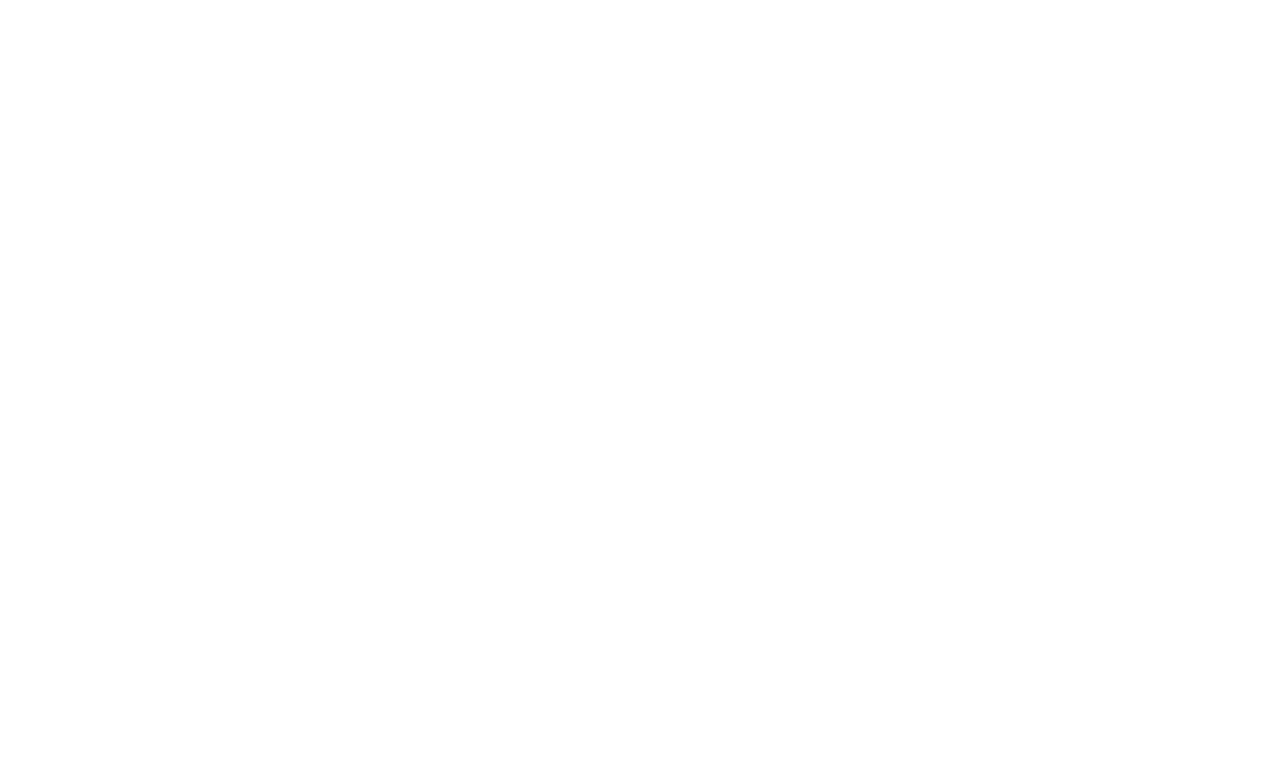
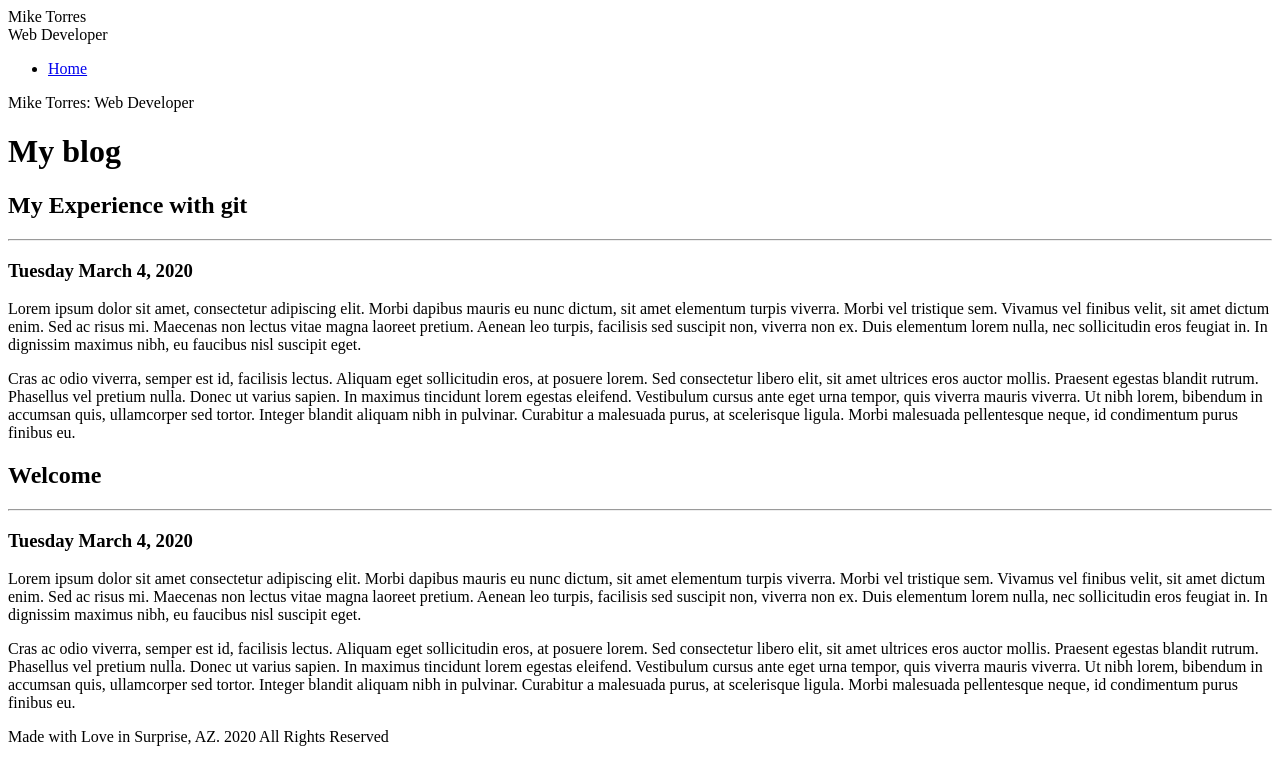
Before and after one commit to apolloproductionsdj/personal-blog2020, a plain HTML site: page index.html in a window 1280 px wide. Drawn offline with Linux system fonts and the light colour scheme.

Commit message:
created html for page

```diff
--- a/index.html
+++ b/index.html
@@ -7,6 +7,72 @@
   <title>INsert Name - Web Developer</title>
 </head>
 <body>
+  <div class="parent">
+    <div class="wrapper">
+      <nav>
+        <div class="inner-wrap">
+        <div class="site-header">Mike Torres</div>
+        <div class="site-subheader">Web Developer</div>
+        <ul class="site-navigation">
+          <li><a href="index.html">Home</a></li>
+        </ul>
+      </div>
+    </nav>
+    <main>
+      <div class="menu">
+        <div class="menu-icon" id="sidebarCollapse">
+          <span class="mobile-header">Mike Torres: Web Developer</span>
+        </div>
+      </div>
 
+      <h1>My blog</h1>
+      <article>
+        <h2>My Experience with git</h2>
+        <hr />
+        <h3>Tuesday March 4, 2020</h3>
+         <p>
+           Lorem ipsum dolor sit amet, consectetur adipiscing elit. Morbi dapibus mauris eu nunc
+           dictum, sit amet elementum turpis viverra. Morbi vel tristique sem. Vivamus vel finibus velit, sit amet
+           dictum enim. Sed ac risus mi. Maecenas non lectus vitae magna laoreet pretium. Aenean leo turpis, facilisis
+           sed suscipit non, viverra non ex. Duis elementum lorem nulla, nec sollicitudin eros feugiat in. In
+           dignissim maximus nibh, eu faucibus nisl suscipit eget.
+         </p>
+         <p>
+           Cras ac odio viverra, semper est id, facilisis lectus. Aliquam eget sollicitudin eros, at posuere lorem.
+           Sed consectetur libero elit, sit amet ultrices eros auctor mollis. Praesent egestas blandit rutrum. Phasellus vel pretium nulla. Donec ut varius sapien. In maximus tincidunt lorem egestas eleifend. Vestibulum cursus ante
+           eget urna tempor, quis viverra mauris viverra. Ut nibh lorem, bibendum in accumsan quis, ullamcorper sed
+           tortor. Integer blandit aliquam nibh in pulvinar. Curabitur a malesuada purus, at scelerisque ligula. Morbi
+           malesuada pellentesque neque, id condimentum purus finibus eu.
+         </p>
+      </article>
+
+      <article>
+       <h2>Welcome</h2>
+       <hr />
+       <h3>Tuesday March 4, 2020</h3>
+       <p>
+         Lorem ipsum dolor sit amet consectetur adipiscing elit. Morbi dapibus mauris eu nunc
+         dictum, sit amet elementum turpis viverra. Morbi vel tristique sem. Vivamus vel finibus velit, sit amet
+         dictum enim. Sed ac risus mi. Maecenas non lectus vitae magna laoreet pretium. Aenean leo turpis, facilisis
+         sed suscipit non, viverra non ex. Duis elementum lorem nulla, nec sollicitudin eros feugiat in. In
+         dignissim
+         maximus nibh, eu faucibus nisl suscipit eget.
+       </p>
+       <p>
+         Cras ac odio viverra, semper est id, facilisis lectus. Aliquam eget sollicitudin eros, at posuere lorem.
+         Sed
+         consectetur libero elit, sit amet ultrices eros auctor mollis. Praesent egestas blandit rutrum. Phasellus
+         vel
+         pretium nulla. Donec ut varius sapien. In maximus tincidunt lorem egestas eleifend. Vestibulum cursus ante
+         eget urna tempor, quis viverra mauris viverra. Ut nibh lorem, bibendum in accumsan quis, ullamcorper sed
+         tortor. Integer blandit aliquam nibh in pulvinar. Curabitur a malesuada purus, at scelerisque ligula. Morbi
+         malesuada pellentesque neque, id condimentum purus finibus eu.
+       </p>
+      </article>
+      <footer>
+        Made with Love in Surprise, AZ. 2020 All Rights Reserved
+    </main>
+    </div>
+  </div>
 </body>
 </html>
```
